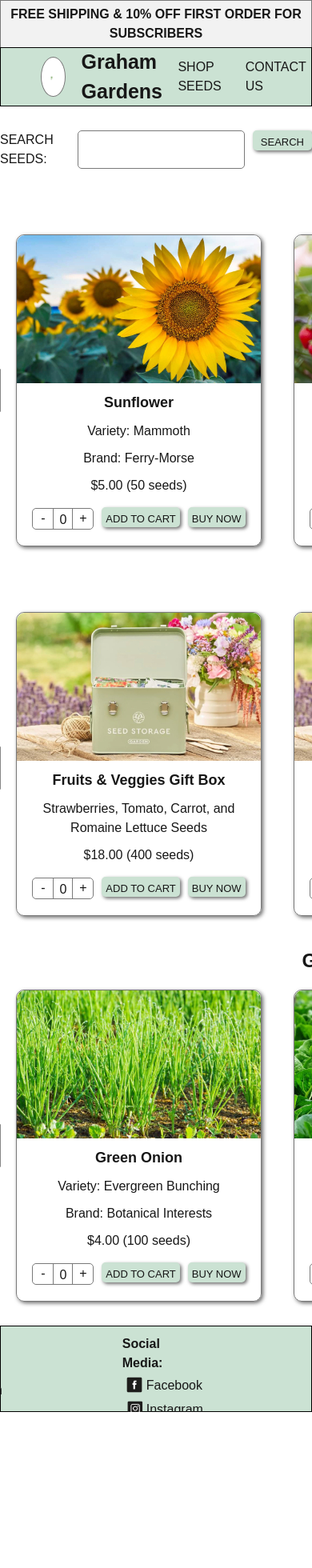
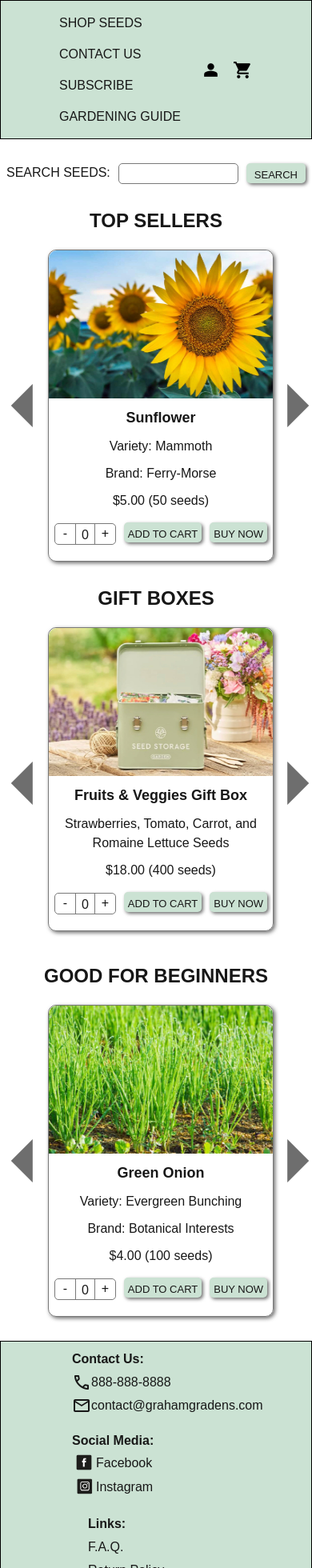
Before and after one commit to hayleegraham/graham_gardens_ecomm, a Next.js app: page / in a window 390 px wide. Shown: the top 1960 px of the page at 80% size. Before the commit the page ends 1765 px from the top, so only its background shows below. Built offline with nearby package versions, Linux system fonts and the light colour scheme.

Commit message:
homepage is responsive (mobile-first)

```diff
--- a/app/components/Card/index.js
+++ b/app/components/Card/index.js
@@ -17,7 +17,7 @@ export default function Card({ image, name, variety, brand, price }) {
 
   return (
     <div className="card">
-      <img className="max-w-none" height="185px" width="305px" src={image}></img>
+      <img className="max-w-none h-[185px] sm:w-[305px] w-[280px]" src={image}></img>
       <h3 className="font-bold text-lg">{name}</h3>
       <p>{variety}</p>
       <p>{brand}</p>
--- a/app/components/Carousel/Carousel.scss
+++ b/app/components/Carousel/Carousel.scss
@@ -1,6 +1,5 @@
 .carousel{
     margin: 0 auto;
-    width: 1035px;
     h2{
         text-align: center;
     }
@@ -11,7 +10,6 @@
         left: 0;
     }
     .mask{
-        width: 1035px;
         height: 100%;
         overflow: hidden;
         position: absolute;
--- a/app/components/Carousel/index.js
+++ b/app/components/Carousel/index.js
@@ -6,13 +6,13 @@ import "./Carousel.scss";
 import Card from "@/app/components/Card";
 
 export default function Carousel({ title, data }) {
-  const ref = useRef();
+  const refTrack = useRef();
   let curPos = 0;
 
   const isWide = useMedia('(min-width: 1280px)');
 
   useEffect(() => {
-    ref.current.style.left = `0px`;
+    refTrack.current.style.left = `0px`;
   }, [isWide]);
 
   const moveLeft = () => {
@@ -20,7 +20,7 @@ export default function Carousel({ title, data }) {
     if (curPos + cardsOnScreen < data.length) {
       curPos++;
       const newLeft = curPos * -345;
-      ref.current.style.left = `${newLeft}px`;
+      refTrack.current.style.left = `${newLeft}px`;
     }
   };
   const moveRight = () => {
@@ -28,15 +28,15 @@ export default function Carousel({ title, data }) {
     if (curPos != 0) {
       curPos--;
       const newLeft = curPos * -345;
-      ref.current.style.left = `${newLeft}px`;
+      refTrack.current.style.left = `${newLeft}px`;
     }
   };
   return (
-    <div className="carousel">
+    <div className="carousel xl:w-[1035px]">
       <h2 className="font-bold text-2xl">{title}</h2>
-      <div className="relative h-[440px]">
-        <div className="mask">
-          <div ref={ref} className="track">
+      <div className="relative h-[440px] flex justify-center xl:block">
+        <div className="mask xl:w-[1035px] sm:w-[350px] w-[310px]">
+          <div ref={refTrack} className="track">
             {data.map((seed) => (
               <Card
                 key={seed.name}
@@ -49,10 +49,10 @@ export default function Carousel({ title, data }) {
             ))}
           </div>
         </div>
-        <span className="material-symbols-outlined cursor-pointer" style={{left:'-75px', top:'150px'}} onClick={moveRight}>
+        <span className="material-symbols-outlined cursor-pointer left-[-100px] sm:left-[-120px] xl:left-[-75px] top-[150px]" onClick={moveRight}>
             arrow_left
         </span>
-        <span className="material-symbols-outlined cursor-pointer" style={{left:'857px', top:'150px'}} onClick={moveLeft}>
+        <span className="material-symbols-outlined cursor-pointer left-[110px] sm:left-[118px] xl:left-[857px] top-[150px]" onClick={moveLeft}>
             arrow_right
         </span>
       </div>
--- a/app/components/Footer/Footer.scss
+++ b/app/components/Footer/Footer.scss
@@ -1,5 +1,4 @@
 .footer_cont {
-  height: 108px;
   border: 1px solid black;
   background-color: #cbe2d3;
   width: 100%;
--- a/app/components/Footer/index.js
+++ b/app/components/Footer/index.js
@@ -2,9 +2,9 @@ import "./Footer.scss";
 
 export default function MainNav() {
     return(
-        <div className="footer_cont flex flex-row justify-center py-[10px] gap-[150px]">
+        <div className="footer_cont flex sm:flex-row flex-col justify-center py-[10px] xl:gap-[150px] sm:gap-[50px] gap-[20px] sm:h-[108px] h-[310px] content-center flex-wrap">
 
-            <ul className="w-[300px]">
+            <ul className="lg:w-[300px] w-[210px]">
                 <li><a className="text-base font-bold" href="/">Contact Us:</a></li>
                 <li className="text-base flex pt-[5px]"><span className="material-symbols-outlined">call</span>888-888-8888</li>
                 <li className="text-base flex pt-[5px]"><span className="material-symbols-outlined">mail</span>contact@grahamgradens.com</li>
@@ -14,7 +14,7 @@ export default function MainNav() {
                 <li className="flex"><img src="/facebook.png" className="h-[30px]"></img><a className="text-base pt-[4px]" href="/">Facebook</a></li>
                 <li className="flex"><img src="/instagram.png" className="h-[30px]"></img><a className="text-base pt-[4px]" href="/">Instagram</a></li>
             </ul>
-            <ul className="pl-[204px]">
+            <ul className="lg:pl-[204px] pl-[20px]">
                 <li><a className="text-base font-bold" href="/">Links:</a></li>
                 <li className="pt-[5px]"><a className="text-base" href="/">F.A.Q.</a></li>
                 <li className="pt-[5px]"><a className="text-base" href="/">Return Policy</a></li>
--- a/app/components/MainNav/MainNav.scss
+++ b/app/components/MainNav/MainNav.scss
@@ -13,7 +13,6 @@
     border-radius: 50%;
   }
   .nav_cont {
-    height: 74px;
     border: 1px solid black;
     background-color: #cbe2d3;
   }
--- a/app/components/MainNav/index.js
+++ b/app/components/MainNav/index.js
@@ -3,11 +3,11 @@ import "./MainNav.scss";
 export default function MainNav() {
   return (
     <div className="header_cont">
-      <div className="offers text-base font-bold text-center">
+      <div className="offers text-base font-bold text-center lg:block hidden">
         FREE SHIPPING & 10% OFF FIRST ORDER FOR SUBSCRIBERS
       </div>
-      <div className="flex flex-row justify-between nav_cont items-center px-[50px]">
-        <div className="flex flex-row items-center gap-[20px] w-[300px]">
+      <div className="flex flex-row xl:justify-between justify-center nav_cont items-center px-[50px] md:h-[74px] h-[174px]">
+        <div className="xl:flex flex-row items-center gap-[20px] w-[300px] hidden">
           <div className="circle">
             <img src="/flower_growing.gif"></img>
           </div>
@@ -15,7 +15,7 @@ export default function MainNav() {
             Graham Gardens
           </h1>
         </div>
-        <ul className="flex gap-[30px]">
+        <ul className="flex xl:gap-[30px] gap-[15px] flex-col md:flex-row mr-[50px] md:mr-0">
           <li>
             <a className="text-base" href="/">
               SHOP SEEDS
@@ -37,8 +37,9 @@ export default function MainNav() {
             </a>
           </li>
         </ul>
-        <div className="flex flex-row w-[300px] justify-end gap-[20px]">
-          <a className="text-base " href="/">
+        <div className="flex flex-row lg:w-[300px] sm:w-[100px] w-[40px] justify-end xl:gap-[20px] gap-[15px]">
+            <img src="/person.png" className="w-[25px] h-[25px] cursor-pointer block lg:hidden"></img>
+          <a className="text-base hidden lg:block" href="/">
             LOG IN / SIGN UP
           </a>
           <img src="/cart.png" className="w-[25px] h-[25px] cursor-pointer"></img>
--- a/app/components/Search/Search.scss
+++ b/app/components/Search/Search.scss
@@ -3,7 +3,6 @@ form{
     .search_input{
         border: 1px solid #797979;
         border-radius: 5px;
-        width: 300px;
     }
     .main_btn{
         height: 25px;
--- a/app/components/Search/index.js
+++ b/app/components/Search/index.js
@@ -4,7 +4,7 @@ export default function Search() {
   return (
     <form className="flex flex-row justify-center gap-[10px] my-[30px]" action="">
       <label htmlFor="search">SEARCH SEEDS:</label>
-      <input className="search_input" type="text" id="search" name="search"></input>
+      <input className="search_input w-[150px] sm:w-[300px]" type="text" id="search" name="search"></input>
 
       <input className="main_btn text-[13px] px-[10px] py-[5px]" type="submit" value="SEARCH"></input>
     </form>
```
Also changed, not shown: public/person.png (added).
